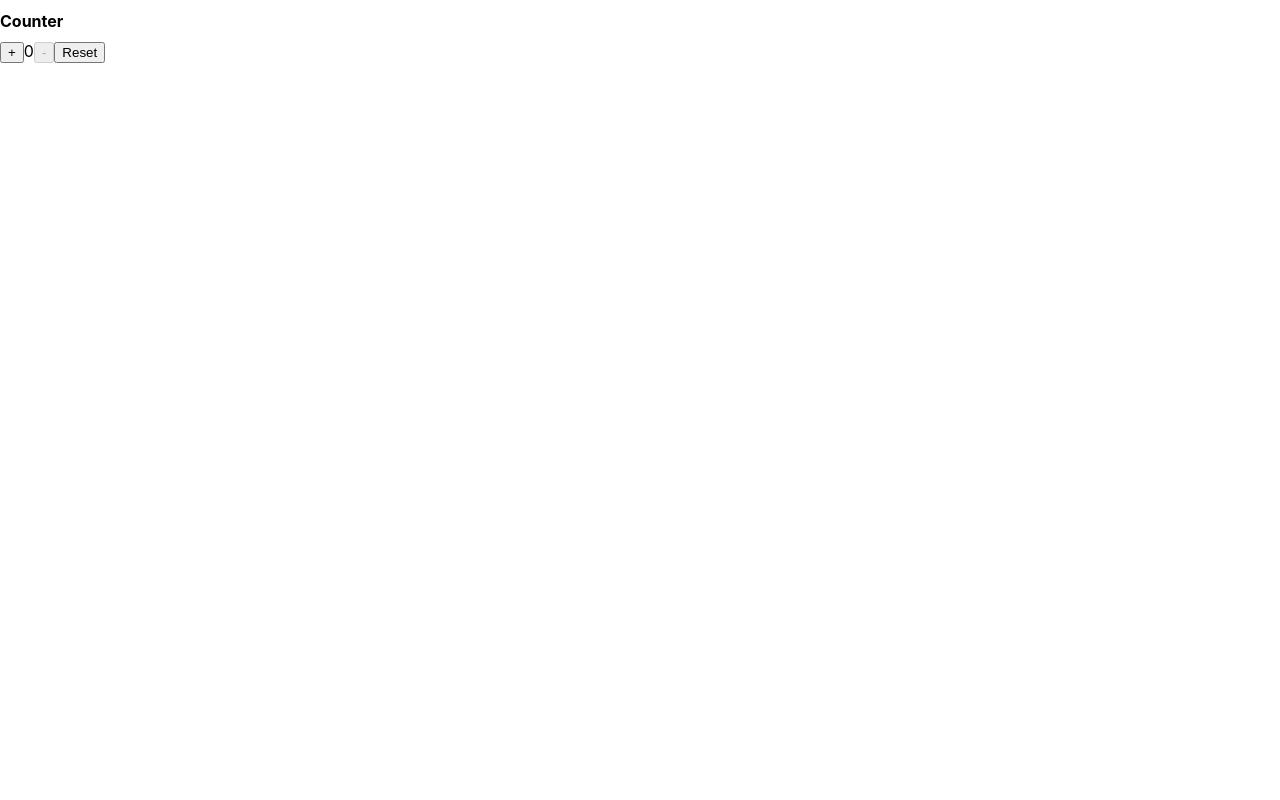
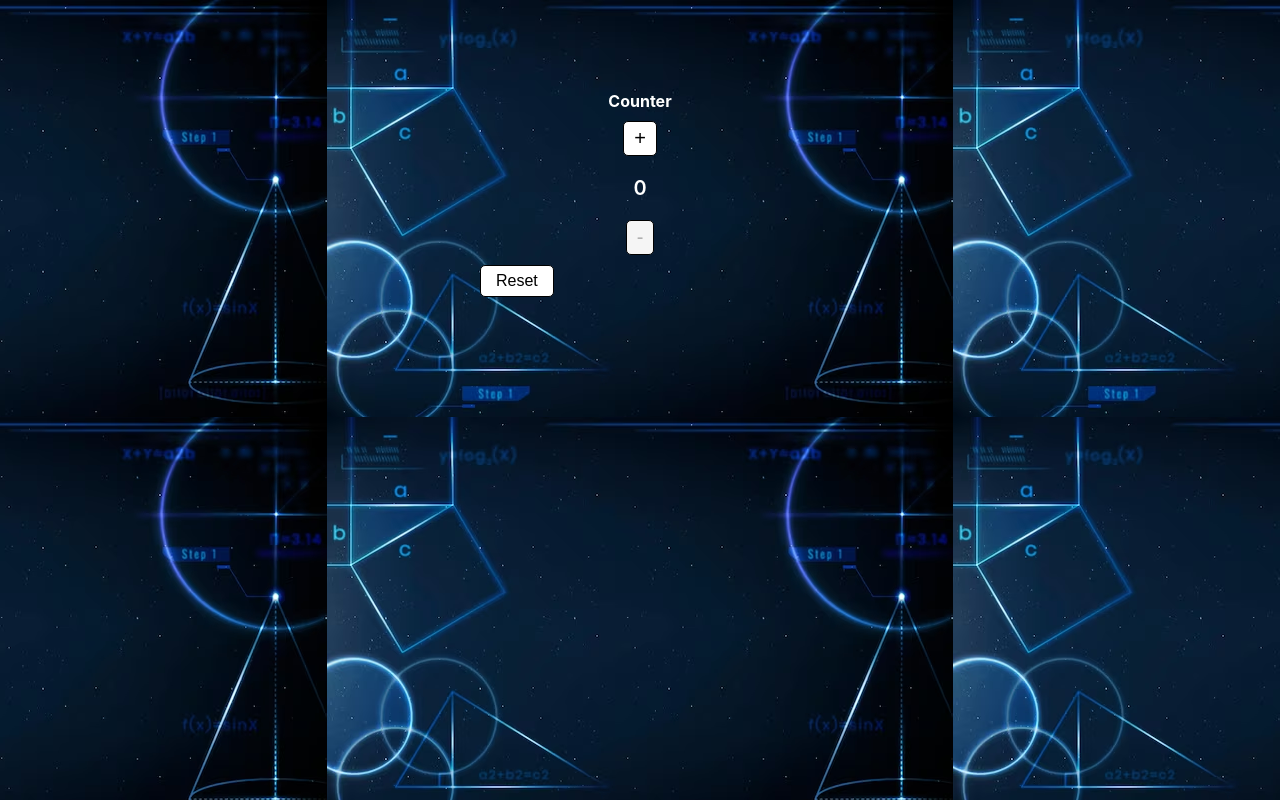
Before and after one commit to ValaBindiya/firstreact, a React (Create React App) app: page / in a window 1280 px wide. Built offline with nearby package versions, Linux system fonts and the light colour scheme.

Commit message:
2/3/2024_Home_work

```diff
--- a/src/App.css
+++ b/src/App.css
@@ -1,38 +1,38 @@
-.App {
+body {
+  margin: 0;
+  padding: 0;
+  background-image: url(counter_background.avif);
+  background-position: top center;
+  /* background-repeat: no-repeat; */
+  object-fit: cover;
+  /* background-color: chocolate; */
   text-align: center;
+  color: white;
+  padding-top: 80px;
 }
 
-.App-logo {
-  height: 40vmin;
-  pointer-events: none;
+p {
+  font-size: 20px;
+  font-weight: 600;
 }
 
-@media (prefers-reduced-motion: no-preference) {
-  .App-logo {
-    animation: App-logo-spin infinite 20s linear;
-  }
+button {
+  outline: none;
+  padding: 5px 10px;
+  font-size: 20px;
+  border: 1.5px solid black;
+  border-radius: 5px;
+  background-color: white;
 }
 
-.App-header {
-  background-color: #282c34;
-  min-height: 100vh;
-  display: flex;
-  flex-direction: column;
-  align-items: center;
-  justify-content: center;
-  font-size: calc(10px + 2vmin);
-  color: white;
+button:last-child {
+  display: block;
+  margin-left: 480px;
+  margin-top: 10px;
+  font-size: 16px;
+  padding: 6px 15px;
 }
 
-.App-link {
-  color: #61dafb;
+button:disabled {
+  background-color: whitesmoke;
 }
-
-@keyframes App-logo-spin {
-  from {
-    transform: rotate(0deg);
-  }
-  to {
-    transform: rotate(360deg);
-  }
-}
--- a/src/App.js
+++ b/src/App.js
@@ -10,8 +10,8 @@ function App() {
     <>
       {/* <Country />
       <City /> */}
-
-      {/* <CountryFun />
+{/*
+      <CountryFun />
       <CityFun/> */}
 
       <Counter/>
--- a/src/components/Counter.js
+++ b/src/components/Counter.js
@@ -20,14 +20,14 @@ function Counter(props) {
 
     return (
 
-        <>
+        <div>
             <h1>Counter</h1>
             <button onClick={handleClickPlus} disabled={counter < 5 ? false : true}> +</button>
-            {counter}
+            <p>{counter}</p>
             <button onClick={handleClickMinus} disabled={counter > 0 ? false : true}>-</button>
 
             <button onClick={handleReset}>Reset</button>
-        </>
+        </div >
     );
 };
 
```
Also changed, not shown: src/components/CityFun.js (+10 -0 lines), src/components/CountryFun.js (+19 -2 lines), src/counter_background.avif (added).
